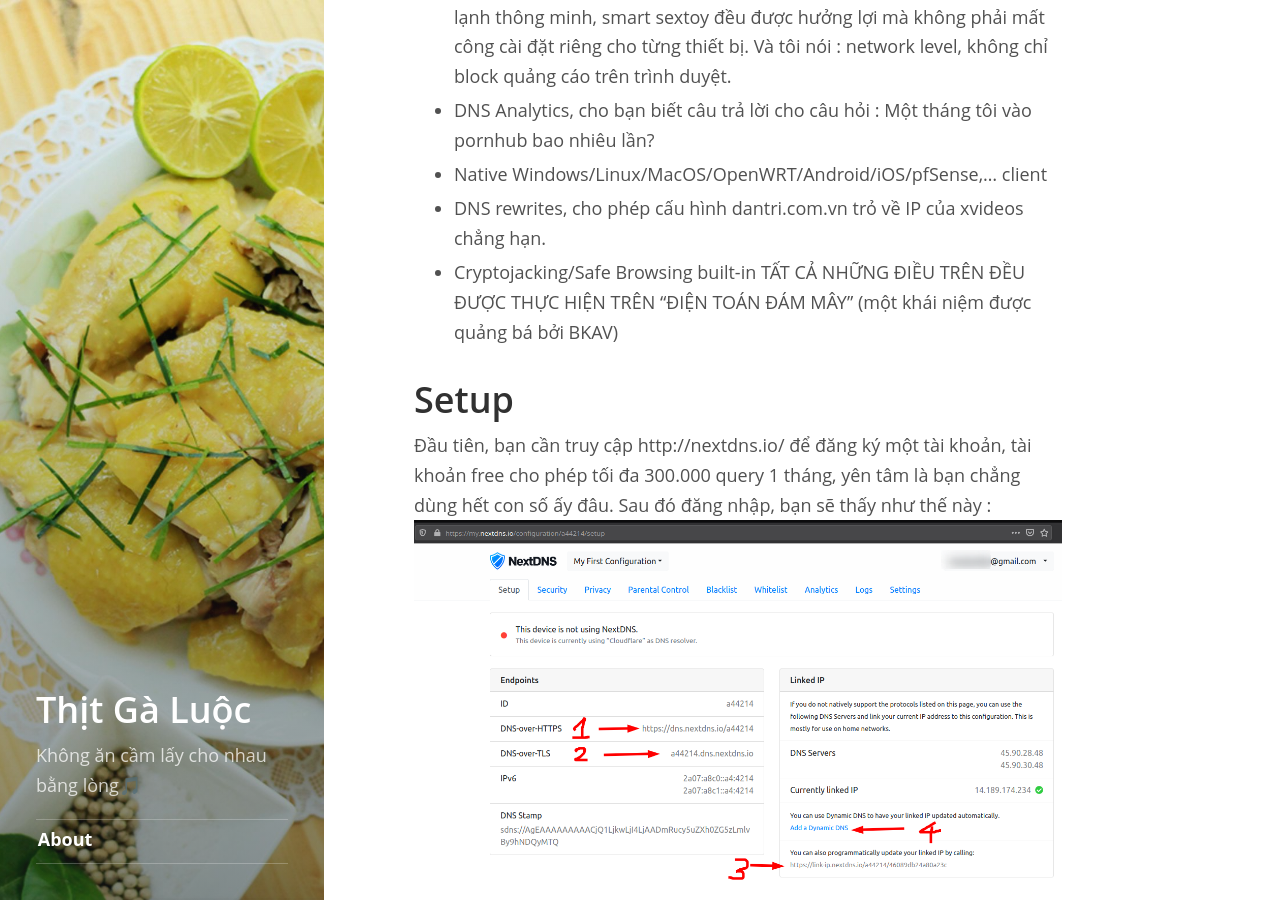
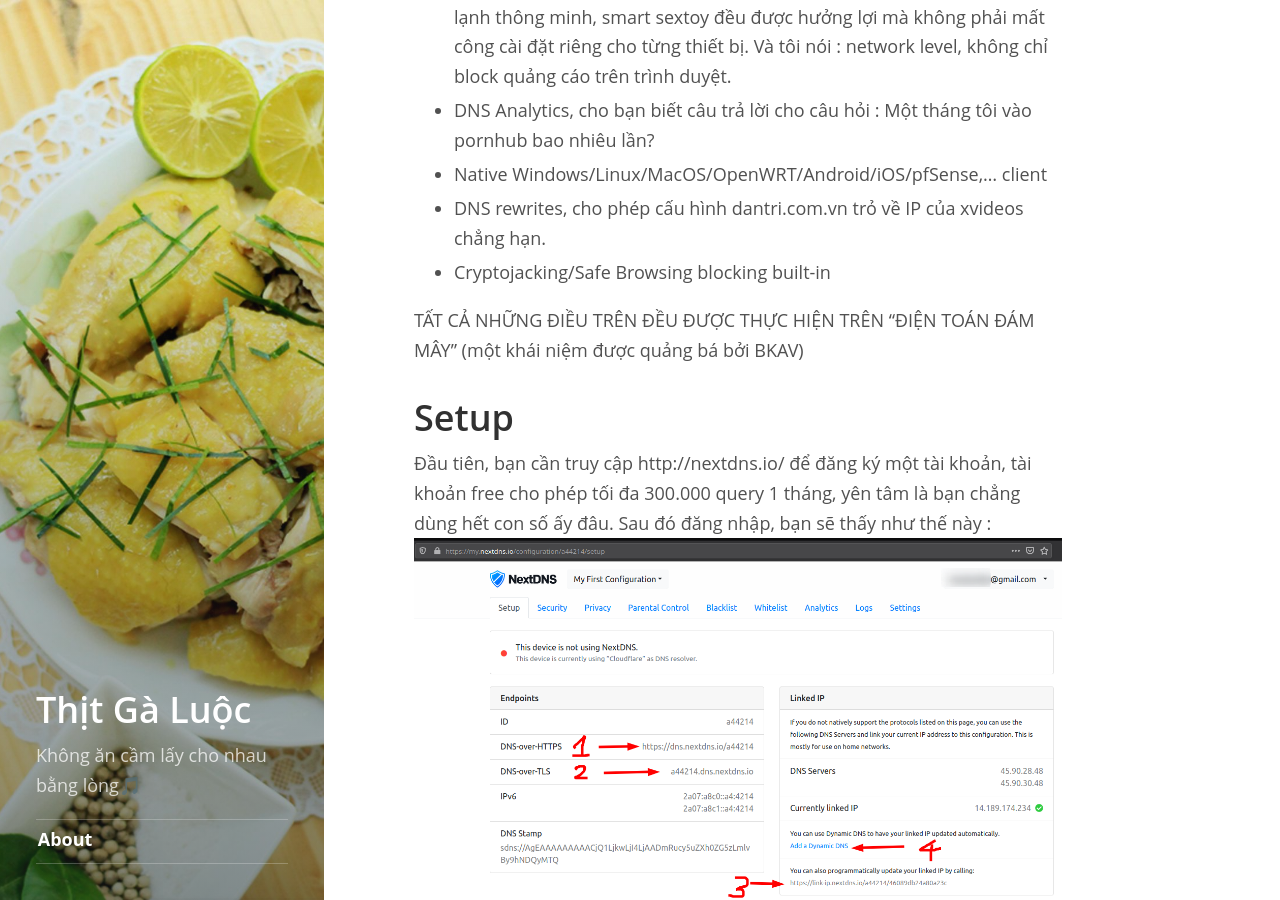
Before and after one commit to thit-ga-luoc/thitgaluoc.github.io, a Jekyll site: the page built from _posts/2020-03-31-NextDNS-DNS-on-steroids.md, in a window 1280 px wide and 900 px high, scrolled down 462 px. Built offline with Jekyll 4.4.1, drawn with Linux system fonts in a browser that asks for light colours.

Commit message:
Update 2020-03-31-NextDNS-DNS-on-steroids.md

```diff
--- a/_posts/2020-03-31-NextDNS-DNS-on-steroids.md
+++ b/_posts/2020-03-31-NextDNS-DNS-on-steroids.md
@@ -11,7 +11,8 @@ Bạn đã biết về Google DNS 8.8.8.8, Cloudflare DNS 1.1.1.1 hay Quad9 9.9.
  - DNS Analytics, cho bạn biết câu trả lời cho câu hỏi : Một tháng tôi vào pornhub bao nhiêu lần?
  - Native Windows/Linux/MacOS/OpenWRT/Android/iOS/pfSense,... client
  - DNS rewrites, cho phép cấu hình dantri.com.vn trỏ về IP của xvideos chẳng hạn.
- - Cryptojacking/Safe Browsing built-in
+ - Cryptojacking/Safe Browsing blocking built-in
+
  TẤT CẢ NHỮNG ĐIỀU TRÊN ĐỀU ĐƯỢC THỰC HIỆN TRÊN "ĐIỆN TOÁN ĐÁM MÂY" (một khái niệm được quảng bá bởi BKAV)
 
 # Setup
```
